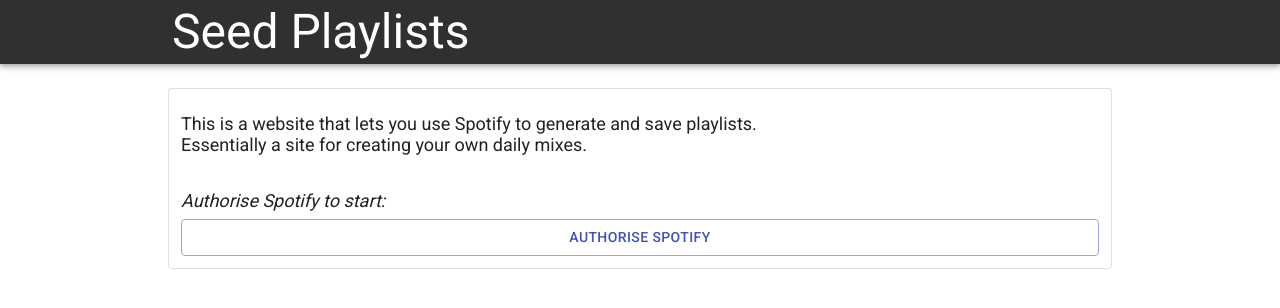
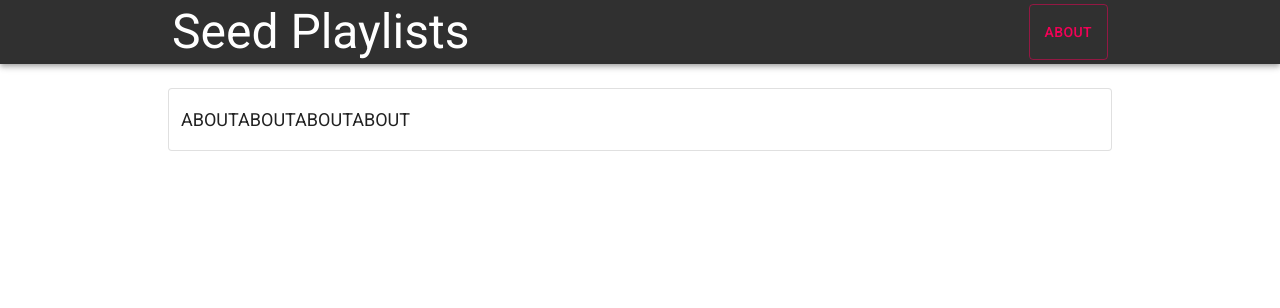
Before and after one commit to jacobcolyvan/seed-playlist, a React (Create React App) app: page /about in a window 1280 px wide. Before the commit this address led to /. Shown: the top 308 px of the page. Built offline with nearby package versions, Linux system fonts and the light colour scheme; no server answers.

Commit message:
added About page logic

```diff
--- a/src/App.js
+++ b/src/App.js
@@ -1,7 +1,4 @@
 import React, { useState } from 'react';
-import Home from './pages/Home';
-import Tracks from './pages/Tracks';
-import Navbar from './components/Navbar';
 
 import { Container } from '@material-ui/core';
 import './App.scss';
@@ -16,22 +13,29 @@
   Redirect
 } from 'react-router-dom';
 
+import Navbar from './components/Navbar';
+import Home from './pages/Home';
+import Tracks from './pages/Tracks';
+import About from './pages/About';
+
+
+
 const App = () => {
   const [tracks, setTracks] = useState(undefined);
   const [token, setToken] = useState(undefined);
   const [playlistDescription, setPlaylistDescription] = useState('');
+  const [onAboutPage, setOnAboutPage] = useState(false);
 
   return (
     <div className='main'>
       <ThemeProvider theme={theme}>
         <Router>
-          <Navbar />
+          <Navbar onAboutPage={onAboutPage} setOnAboutPage={setOnAboutPage} />
           <Container maxWidth='md' style={{ padding: '0 8px' }}>
             <Paper variant='outlined' style={{padding: '12px', margin:'24px 0'}}>
               <Switch>
                 <Route
-                  exact
-                  path='/'
+                  exact path='/'
                   render={(props) => (
                     <Home
                       setTracks={setTracks}
@@ -44,8 +48,7 @@
                 />
 
                 <Route
-                  exact
-                  path='/recs'
+                  exact path='/recs'
                   render={() => (
                     <Tracks
                       tracks={tracks}
@@ -53,6 +56,11 @@
                       playlistDescription={playlistDescription}
                     />
                   )}
+                />
+
+                <Route
+                  exact path='/about'
+                  component={About}
                 />
 
                 <Redirect to='/' />
--- a/src/components/Navbar.js
+++ b/src/components/Navbar.js
@@ -1,30 +1,51 @@
 import React from 'react';
 import { Typography, AppBar, Container } from '@material-ui/core';
 import { useHistory } from 'react-router-dom';
+import Button from '@material-ui/core/Button';
 
-const Navbar = () => {
+const Navbar = ({onAboutPage, setOnAboutPage}) => {
   const history = useHistory();
+
+
 
   return (
     <>
       <AppBar
         position='static'
         color='default'
-        style={{ backgroundColor: '#303030', padding: '4px 0' }}
+        style={{ backgroundColor: '#303030', padding: '4px 0'}}
       >
-        <Container maxWidth='md' style={{ padding: '0 12px' }} >
+        <Container maxWidth='md' style={{ padding: '0 12px', display: 'flex', justifyContent: 'space-between'}} >
           <Typography
             variant='h3'
             className='navbar-title'
           >
             <span
               className='navbar-title-text'
-              onClick={() => {history.push('/')}}
+              onClick={() => {
+                setOnAboutPage(false)
+                history.push('/')
+              }}
             >
               Seed Playlists
             </span>
           </Typography>
+          {!onAboutPage && (
+            < Button
+              variant='outlined'
+              color='secondary'
+              onClick={() => {
+                setOnAboutPage(true)
+                history.push('/about');
+              }}
+              id="about-button"
+            >
+              About
+            </ Button>
+          )}
+
         </Container>
+
       </AppBar>
     </>
   );
--- /dev/null
+++ b/src/pages/About.js
@@ -0,0 +1,11 @@
+import React from 'react'
+
+const About = () => {
+  return (
+    <div>
+      <p>ABOUTABOUTABOUTABOUT</p>
+    </div>
+  )
+}
+
+export default About
```
Also changed, not shown: src/App.scss (line endings or trailing spaces).
